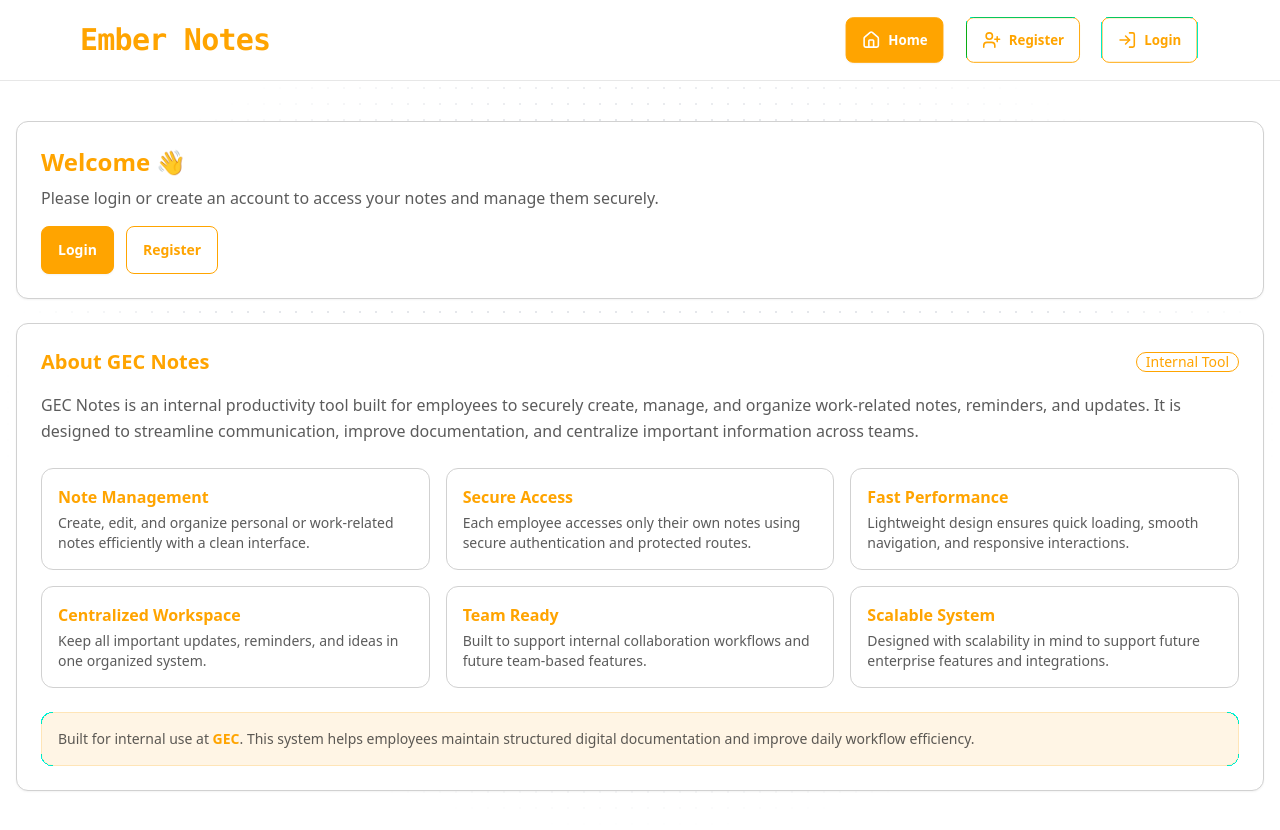
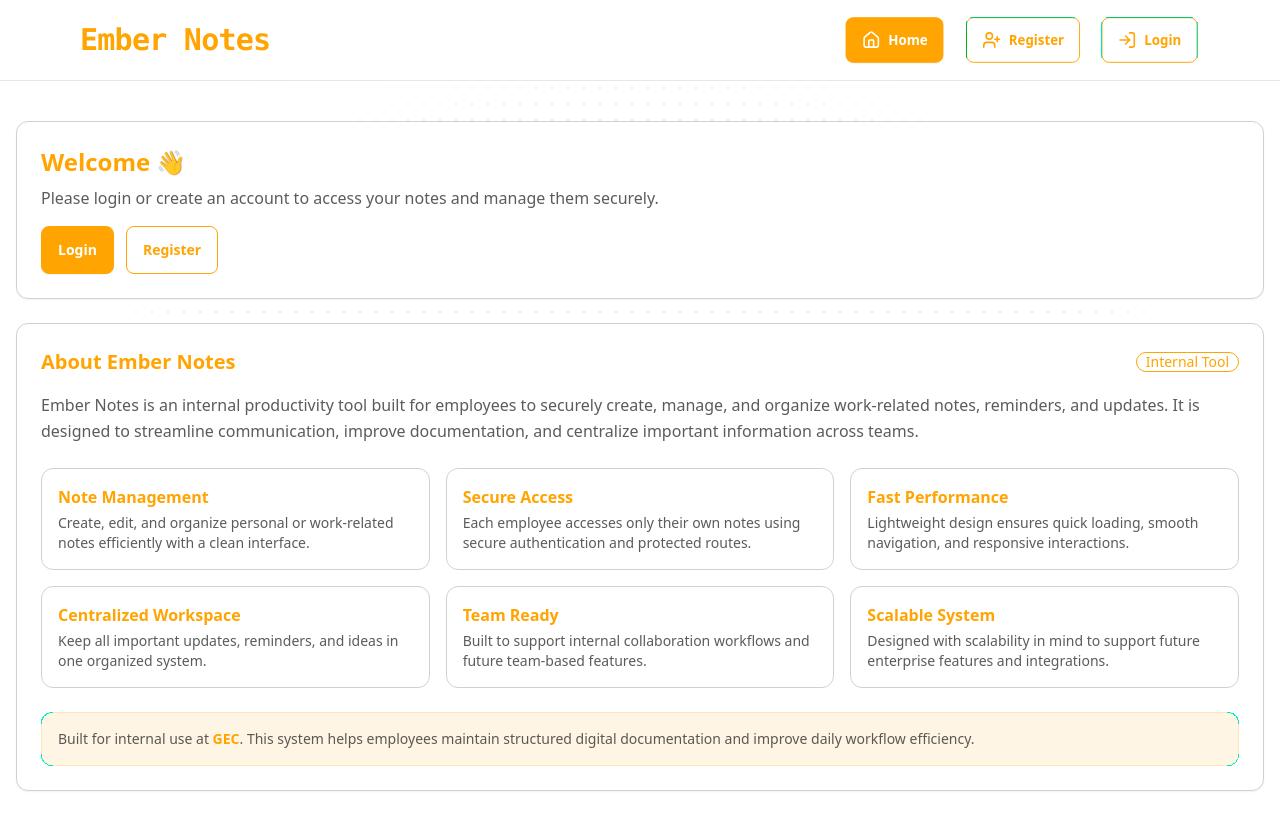
Before and after one commit to samson-spec/gec-notes, a React (Vite) app in the folder frontend/: page / in a window 1280 px wide. Built offline with nearby package versions, Linux system fonts and the light colour scheme.

Commit message:
Update title and description from GEC to Ember Notes

```diff
--- a/frontend/src/pages/HomePage.jsx
+++ b/frontend/src/pages/HomePage.jsx
@@ -116,7 +116,7 @@ const HomePage = ({user, setUser, authLoading}) => {
                             {/* Header */}
                             <div className="flex items-center justify-between mb-4">
                                 <h3 className="text-xl font-bold text-secondary">
-                                About GEC Notes
+                                About Ember Notes
                                 </h3>
 
                                 <span className="badge badge-secondary badge-outline">
@@ -126,7 +126,7 @@ const HomePage = ({user, setUser, authLoading}) => {
 
                             {/* Description */}
                             <p className="text-base-content/70 leading-relaxed">
-                                GEC Notes is an internal productivity tool built for employees to securely
+                                Ember Notes is an internal productivity tool built for employees to securely
                                 create, manage, and organize work-related notes, reminders, and updates.
                                 It is designed to streamline communication, improve documentation, and
                                 centralize important information across teams.
```
